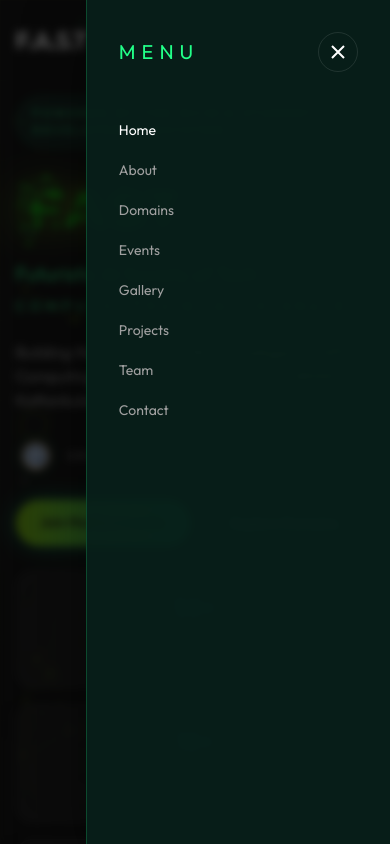
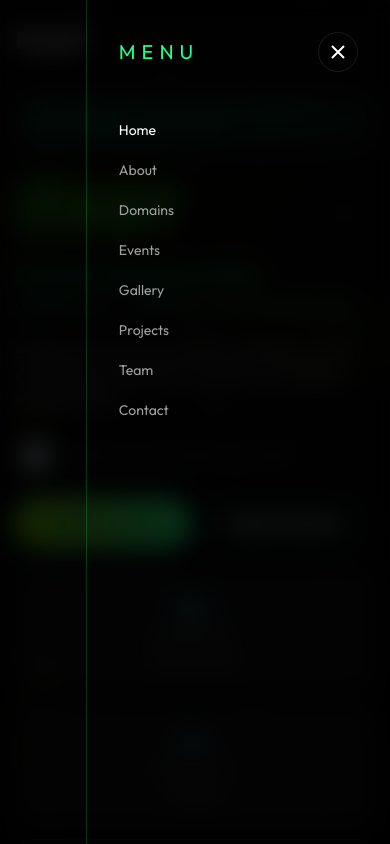
Before and after one commit to Utkarsh9000/F.A.S.T-website, a React (Vite) app: page /#/home in a window 390 px wide. Both pictures are taken after a click on the button "Open navigation". Shown: the top 844 px of the page. Built offline with nearby package versions, Linux system fonts and the light colour scheme.

Commit message:
Final Aesthetic & UI Refinements: Domain Animations and Mobile Menu Fix

```diff
--- a/src/App.jsx
+++ b/src/App.jsx
@@ -409,7 +409,7 @@ const App = () => {
       <Preloader visible={loading} />
 
       <header
-        className={`fixed top-0 z-50 w-full transition-all duration-500 ${
+        className={`fixed top-0 z-[100] w-full transition-all duration-500 ${
           scrolled ? "bg-black/60 backdrop-blur-2xl border-b border-white/5 py-4" : "bg-transparent py-6"
         }`}
       >
@@ -460,7 +460,7 @@ const App = () => {
         <AnimatePresence>
           {menuOpen ? (
             <motion.div
-              className="fixed inset-0 z-40 flex justify-end bg-fast-black/70 backdrop-blur-sm md:hidden"
+              className="fixed inset-0 z-[110] flex justify-end bg-black/80 backdrop-blur-md md:hidden"
               initial={{ opacity: 0 }}
               animate={{ opacity: 1 }}
               exit={{ opacity: 0 }}
@@ -471,7 +471,7 @@ const App = () => {
                 animate={{ x: 0 }}
                 exit={{ x: "100%" }}
                 transition={{ duration: 0.35, ease: "easeOut" }}
-                className="h-full w-[78%] border-l border-fast-neon/20 bg-fast-deep/95 p-8 text-sm shadow-deep"
+                className="h-full w-[78%] border-l border-fast-neon/20 bg-fast-black/98 p-8 text-sm shadow-2xl relative z-[120]"
                 onClick={(event) => event.stopPropagation()}
               >
                 <div className="mb-12 flex items-center justify-between">
--- a/src/index.css
+++ b/src/index.css
@@ -107,6 +107,7 @@
     flex-shrink: 0;
     box-shadow: 0 0 30px rgba(166, 255, 0, 0.2);
     transition: all 0.5s ease;
+    animation: floating 6s ease-in-out infinite, glowPulse 4s ease-in-out infinite;
   }
 
   .domain-orb {
@@ -122,6 +123,16 @@
   @keyframes orbFloat {
     0%, 100% { transform: translateY(0); opacity: 0.5; }
     50% { transform: translateY(-15px); opacity: 0.8; }
+  }
+
+  @keyframes floating {
+    0%, 100% { transform: translateY(0) rotate(0deg); }
+    50% { transform: translateY(-10px) rotate(2deg); }
+  }
+
+  @keyframes glowPulse {
+    0%, 100% { box-shadow: 0 0 20px rgba(166, 255, 0, 0.2); border-color: rgba(166, 255, 0, 0.2); }
+    50% { box-shadow: 0 0 40px rgba(166, 255, 0, 0.5); border-color: rgba(166, 255, 0, 0.5); }
   }
 
   /* Utilities */
```
